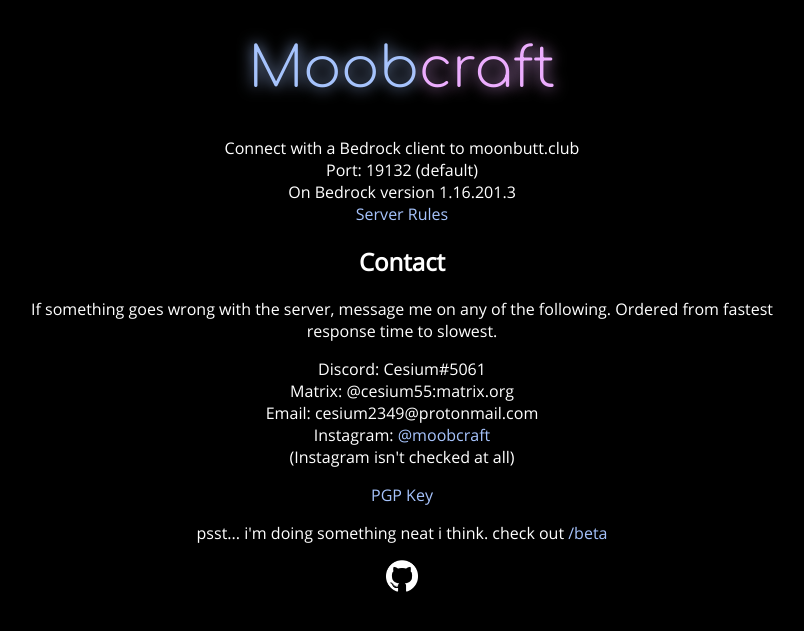
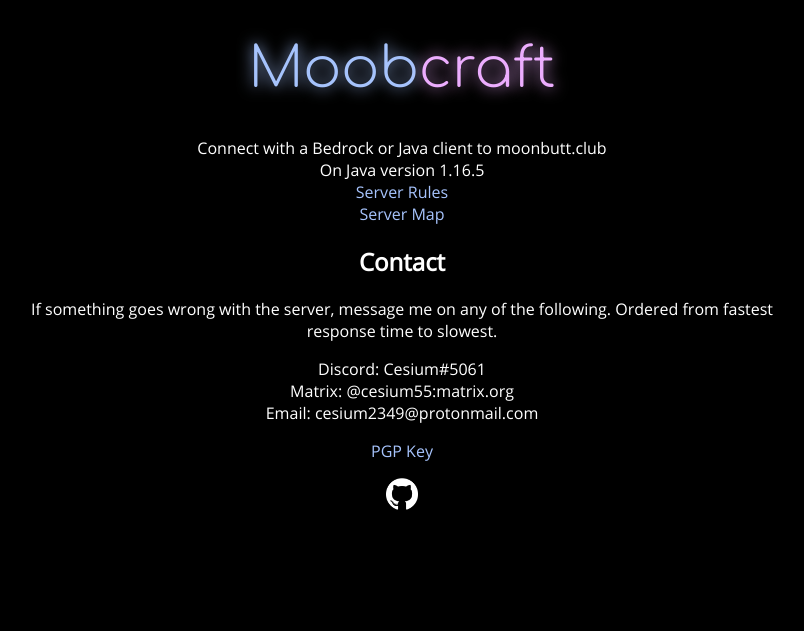
Before and after one commit to moobcraft/moonbutt.club, a PHP site: page / in a window 1280 px wide. Shown: the top 631 px of the page, without its empty margins (238-1042 px from the left). Run offline with PHP 8.4, Linux system fonts and the light colour scheme.

Commit message:
we're just gonna do this

```diff
--- a/index.php
+++ b/index.php
@@ -10,19 +10,16 @@
     </head>
     <body>
 	<?php include($_SERVER['DOCUMENT_ROOT'].'/common/header.html'); ?>
-        <p>Connect with a Bedrock client to <span class=ezHighlight>moonbutt.club</span><br>
-        Port: <span class=ezHighlight>19132</span> (default)<br>
-        On Bedrock version <span class=ezHighlight>1.16.201.3</span><br>
-        <a href='rules'>Server Rules</a></p>
+        <p>Connect with a Bedrock or Java client to <span class=ezHighlight>moonbutt.club</span><br>
+        On Java version <span class=ezHighlight>1.16.5</span><br>
+        <a href='/rules'>Server Rules</a><br>
+        <a href='/dynmap/'>Server Map</a></p>
         <h2>Contact</h2>
         <p>If something goes wrong with the server, message me on any of the following. Ordered from fastest response time to slowest.</p>
         <p>Discord: <span class=ezHighlight title="230659159450845195">Cesium#5061</span><br>
         Matrix: <span class=ezHighlight>@cesium55:matrix.org</span><br>
         Email: <span class=ezHighlight>cesium2349@protonmail.com</span><br>
-        Instagram: <a class=ezHighlight href="https://instagram.com/moobcraft">@moobcraft</a><br>
-        (Instagram isn't checked at all)</p>
 	<p><a href=pgp.txt>PGP Key</a></p>
-	<p>psst... i'm doing something neat i think. check out <a href=/beta>/beta</a></p>
 	<?php include($_SERVER['DOCUMENT_ROOT'].'/common/github.html'); ?>
     </body>
 </html>
```
